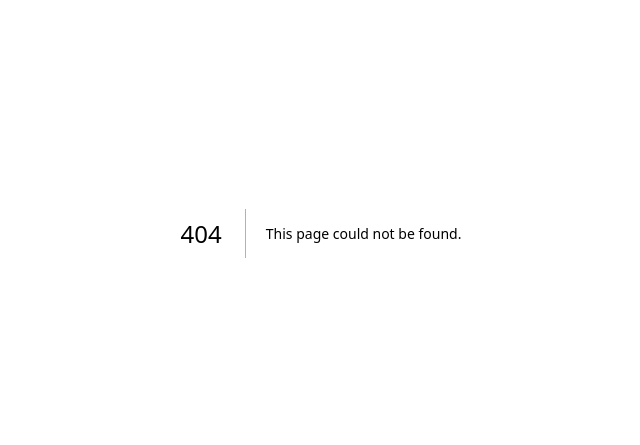
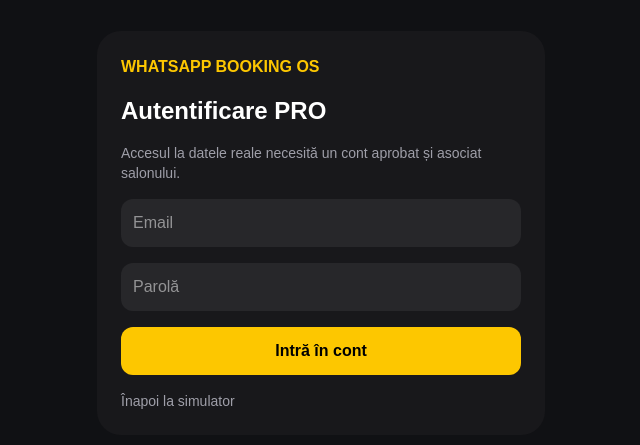
Before and after one commit to nistordaniel06-cpu/whatsapp-booking-os, a Next.js app: page /login in a window 1280 px wide. Before the commit this address had no page. Shown: the part 167-612 px from the top of the page, without its empty margins (319-959 px from the left). Built offline with nearby package versions, Linux system fonts and the light colour scheme.

Commit message:
feat: connect Supabase auth and protected live calendar scaffold

```diff
--- /dev/null
+++ b/src/app/login/page.tsx
@@ -0,0 +1,9 @@
+"use client";
+import {useState} from "react";
+import Link from "next/link";
+import {supabaseBrowser} from "@/lib/supabase-browser";
+export default function Login(){
+ const [email,setEmail]=useState("");const [password,setPassword]=useState("");const [message,setMessage]=useState("");const [busy,setBusy]=useState(false);
+ async function submit(e:React.FormEvent){e.preventDefault();setBusy(true);setMessage("");try{const {error}=await supabaseBrowser().auth.signInWithPassword({email,password});if(error)throw error;window.location.href="/pro";}catch(e){setMessage(e instanceof Error?e.message:"Autentificarea a eșuat")}finally{setBusy(false)}}
+ return <main className="min-h-screen bg-[#101114] text-white p-5 flex items-center justify-center"><form onSubmit={submit} className="bg-zinc-900 p-6 rounded-3xl w-full max-w-md space-y-4"><div className="text-yellow-400 font-bold">WHATSAPP BOOKING OS</div><h1 className="text-2xl font-bold">Autentificare PRO</h1><p className="text-zinc-400 text-sm">Accesul la datele reale necesită un cont aprobat și asociat salonului.</p><input type="email" required autoComplete="email" placeholder="Email" aria-label="Email" className="bg-zinc-800 p-3 rounded-xl w-full" value={email} onChange={e=>setEmail(e.target.value)}/><input type="password" required autoComplete="current-password" placeholder="Parolă" aria-label="Parolă" className="bg-zinc-800 p-3 rounded-xl w-full" value={password} onChange={e=>setPassword(e.target.value)}/><button disabled={busy} className="bg-yellow-400 text-black rounded-xl p-3 w-full font-bold disabled:opacity-50">{busy?"Se conectează...":"Intră în cont"}</button>{message&&<p role="alert" className="text-red-400 text-sm">{message}</p>}<Link href="/demo" className="text-zinc-400 text-sm block">Înapoi la simulator</Link></form></main>
+}
```
